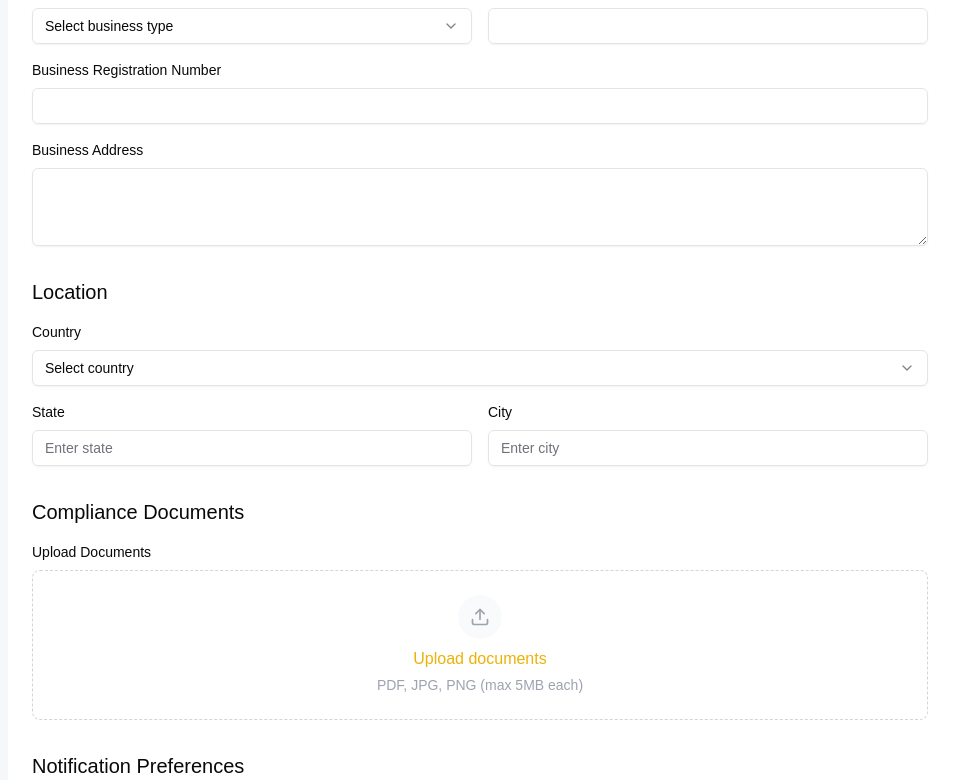
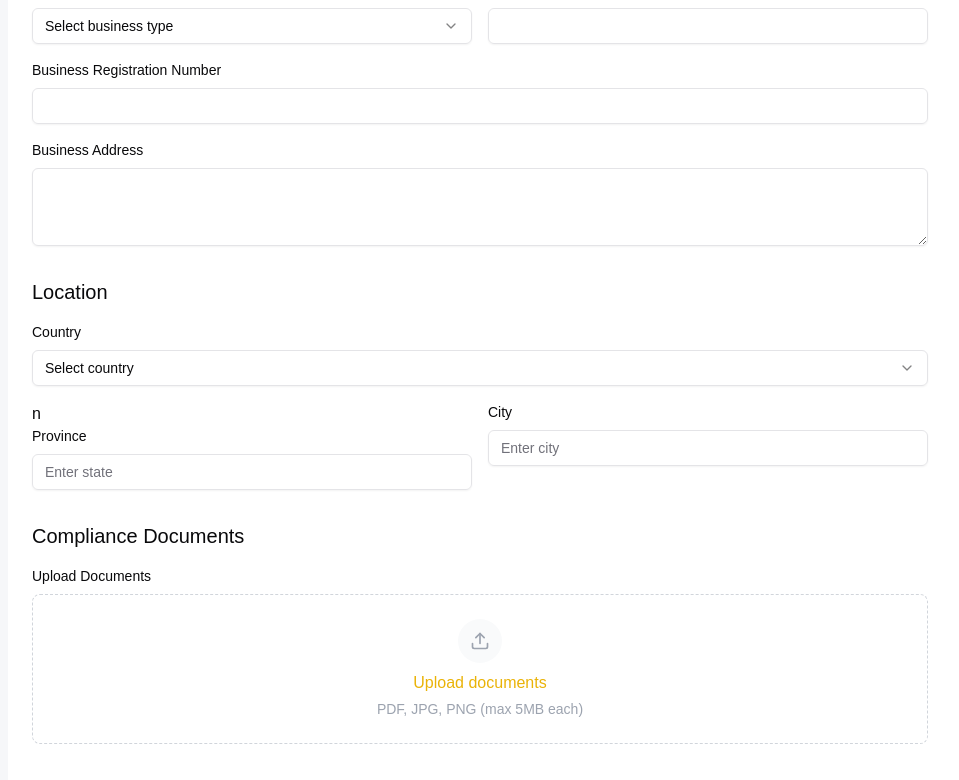
Before and after one commit to Brand-Square/brandsquare-supplyers, a Next.js app: page /dashboard/settings/edit-profile in a window 1280 px wide. Shown: the part 754-1534 px from the top of the page, without its empty margins (284-1243 px from the left). Built offline with nearby package versions, Linux system fonts and the light colour scheme.

Commit message:
`Update labels from "State" to "Province" in multiple files`

```diff
--- a/src/app/dashboard/settings/edit-profile/EditProfileForm.tsx
+++ b/src/app/dashboard/settings/edit-profile/EditProfileForm.tsx
@@ -531,7 +531,7 @@ export default function ProfileEditor() {
                 {/* State */}
                 <div>
                   <label className="block text-sm font-medium mb-2">
-                    State
+                    Province
                   </label>
                   <Input
                     name="state"
@@ -923,9 +923,9 @@ export default function ProfileEditor() {
 
                 <div className="grid grid-cols-2 gap-4">
                   {/* State */}
-                  <div>
+                  <div>n
                     <label className="block text-sm font-medium mb-2">
-                      State
+                      Province
                     </label>
                     <Input
                       name="state"
--- a/src/components/layouts/Sidebar/index.tsx
+++ b/src/components/layouts/Sidebar/index.tsx
@@ -8,7 +8,7 @@ import CustomerIcon from "../../../../public/assets/icons/cutomerIcon";
 import ProductIcon from "../../../../public/assets/icons/productIcon";
 // import PaymentIcon from "../../../../public/assets/icons/paymentIcon";
 // import MarketingIcon from "../../../../public/assets/icons/marketingIcon";
-import OrdersIcon from "../../../../public/assets/icons/ordersIcon";
+// import OrdersIcon from "../../../../public/assets/icons/ordersIcon";
 import SettingIcon from "../../../../public/assets/icons/settingIcon";
 import ChevronLeftIcon from "../../../../public/assets/icons/chevronLeftIcon";
 import { AnimatePresence, motion } from "framer-motion";
@@ -99,7 +99,7 @@ export const SideBar = () => {
             {collapseSidebar ? "" : "Home"}
           </Link>
 
-          <Link
+          {/* <Link
             href="/dashboard/orders/customers-orders"
             className={cn(
               "",
@@ -111,7 +111,7 @@ export const SideBar = () => {
           >
             <OrdersIcon />
             {collapseSidebar ? "" : "Customers orders"}
-          </Link>
+          </Link> */}
 
           {/* <SidebarAccordion
             triggerHeading="Orders"
```
